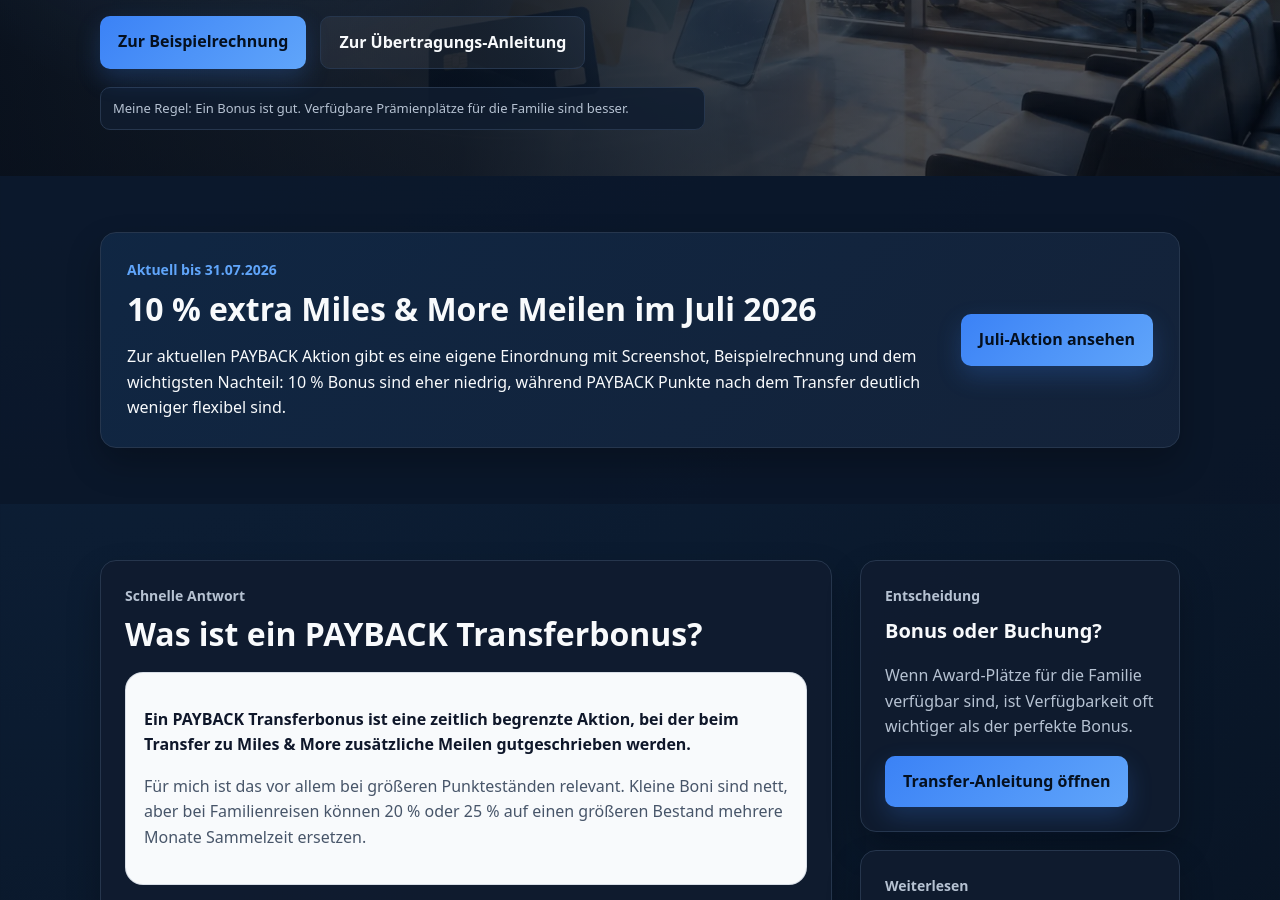
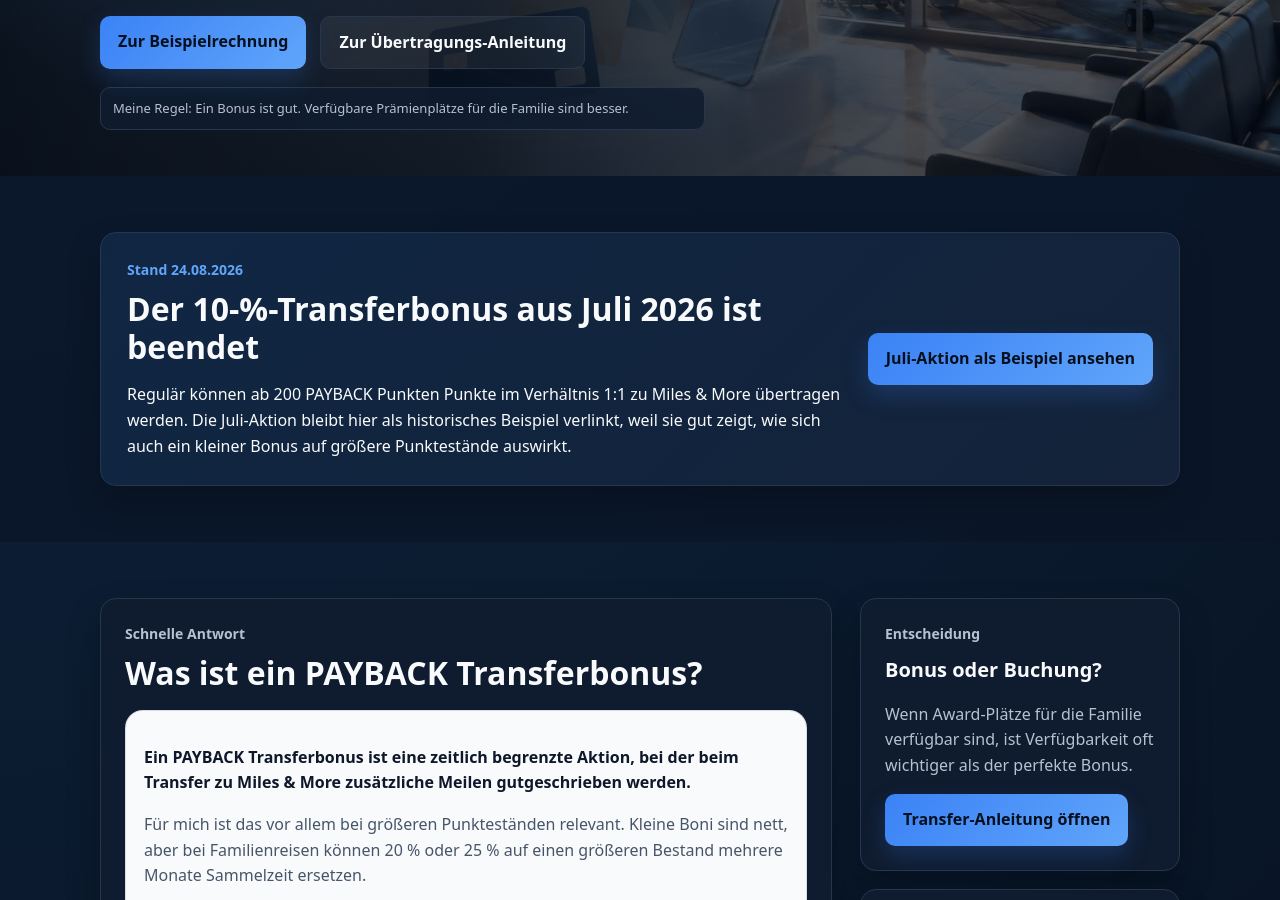
Before and after one commit to Praemienflug-Planer/miles-planer, a Jekyll site: the page built from meilen-sammeln/payback-transferbonus/index.html, in a window 1280 px wide and 900 px high, scrolled down 514 px. Built offline with Jekyll 4.4.1, drawn with Linux system fonts in a browser that asks for light colours; some of the changed text lies outside the part shown.

Commit message:
Markiere Juli-Transferbonus als beendet und aktualisiere Standardkurs

```diff
--- a/meilen-sammeln/payback-transferbonus/index.html
+++ b/meilen-sammeln/payback-transferbonus/index.html
@@ -6,7 +6,7 @@
 ---
 <style>.answer-box{background:#f8fafc;border:1px solid rgba(148,163,184,.32);border-radius:18px;padding:18px;margin:18px 0;color:#0f172a}.answer-box p{color:#475569}.answer-box strong{color:#0f172a}.bonus-table{width:100%;border-collapse:separate;border-spacing:0;margin:18px 0;background:#fff;border:1px solid rgba(148,163,184,.26);border-radius:16px;overflow:hidden;color:#0f172a}.bonus-table th,.bonus-table td{padding:13px 14px;border-bottom:1px solid rgba(148,163,184,.22);text-align:left}.bonus-table th{background:#f8fafc;font-weight:800;color:#0f172a}.bonus-table td{background:#fff;color:#475569}.bonus-table tr:last-child td{border-bottom:0}.faq-block details{border:1px solid rgba(148,163,184,.24);border-radius:14px;padding:14px 16px;background:#fff;margin:10px 0;color:#0f172a}.faq-block summary{font-weight:800;cursor:pointer;color:#0f172a}.faq-block p{margin:.7rem 0 0;color:#475569}.mini-cta{display:flex;gap:12px;flex-wrap:wrap;margin-top:18px}@media(max-width:720px){.bonus-table th,.bonus-table td{padding:10px;font-size:.95rem}}</style>
 <section class="hero hero-small hero-sammeln"><div class="container hero-grid seo-hero-grid"><div><p class="eyebrow">PAYBACK Transferbonus</p><h1>PAYBACK Transferbonus zu Miles &amp; More: Wann lohnt sich Warten?</h1><p class="hero-text">Ein Transferbonus kann aus demselben PAYBACK-Punktestand mehr Miles-&amp;-More-Meilen machen. Genau deshalb übertrage ich nicht automatisch, sondern erst nach einer kurzen Prüfung.</p><p class="hero-text">Diese Seite ist die Entscheidungsseite: Warten, sofort übertragen oder Punkte flexibel bei PAYBACK lassen?</p><div class="hero-actions"><a class="btn btn-primary" href="#rechnung">Zur Beispielrechnung</a><a class="btn btn-secondary" href="/meilen-sammeln/payback-punkte-miles-and-more/">Zur Übertragungs-Anleitung</a></div><div class="trust-note">Meine Regel: Ein Bonus ist gut. Verfügbare Prämienplätze für die Familie sind besser.</div></div><div class="hero-card"><h2>Kurz gesagt</h2><ul><li>Bonus erhöht die Meilengutschrift</li><li>warten lohnt sich ohne Buchungsdruck</li><li>sofort übertragen kann bei verfügbaren Plätzen sinnvoll sein</li><li>Bedingungen immer direkt prüfen</li><li>nach dem Transfer sind die Punkte weniger flexibel</li></ul></div></div></section>
-<section class="section alt" id="aktuell-juli-2026"><div class="container"><div class="cta-box"><div><p class="eyebrow">Aktuell bis 31.07.2026</p><h2>10 % extra Miles &amp; More Meilen im Juli 2026</h2><p>Zur aktuellen PAYBACK Aktion gibt es eine eigene Einordnung mit Screenshot, Beispielrechnung und dem wichtigsten Nachteil: 10 % Bonus sind eher niedrig, während PAYBACK Punkte nach dem Transfer deutlich weniger flexibel sind.</p></div><a class="btn btn-primary" href="/meilen-sammeln/payback-transferbonus-juli-2026/">Juli-Aktion ansehen</a></div></div></section>
+<section class="section alt" id="aktueller-stand"><div class="container"><div class="cta-box"><div><p class="eyebrow">Stand 24.08.2026</p><h2>Der 10-%-Transferbonus aus Juli 2026 ist beendet</h2><p>Regulär können ab 200 PAYBACK Punkten Punkte im Verhältnis 1:1 zu Miles &amp; More übertragen werden. Die Juli-Aktion bleibt hier als historisches Beispiel verlinkt, weil sie gut zeigt, wie sich auch ein kleiner Bonus auf größere Punktestände auswirkt.</p></div><a class="btn btn-primary" href="/meilen-sammeln/payback-transferbonus-juli-2026/">Juli-Aktion als Beispiel ansehen</a></div></div></section>
 <section class="section"><div class="container seo-layout"><article class="seo-content">
 <div class="article-card seo-card"><p class="eyebrow">Schnelle Antwort</p><h2>Was ist ein PAYBACK Transferbonus?</h2><div class="answer-box"><p><strong>Ein PAYBACK Transferbonus ist eine zeitlich begrenzte Aktion, bei der beim Transfer zu Miles &amp; More zusätzliche Meilen gutgeschrieben werden.</strong></p><p>Für mich ist das vor allem bei größeren Punkteständen relevant. Kleine Boni sind nett, aber bei Familienreisen können 20 % oder 25 % auf einen größeren Bestand mehrere Monate Sammelzeit ersetzen.</p></div></div>
 <div class="article-card seo-card" id="rechnung"><p class="eyebrow">Beispielrechnung</p><h2>So wirkt ein Transferbonus auf Familien-Punktestände</h2><p>Die Rechnung ist simpel, aber wichtig: Nicht der einzelne Punkt wird spannend, sondern der Bonus auf einen größeren Bestand.</p><table class="bonus-table"><thead><tr><th>PAYBACK Punkte</th><th>Ohne Bonus</th><th>Mit 20 % Bonus</th><th>Zusätzliche Meilen</th></tr></thead><tbody><tr><td>10.000</td><td>10.000</td><td>12.000</td><td>2.000</td></tr><tr><td>50.000</td><td>50.000</td><td>60.000</td><td>10.000</td></tr><tr><td>100.000</td><td>100.000</td><td>120.000</td><td>20.000</td></tr><tr><td>200.000</td><td>200.000</td><td>240.000</td><td>40.000</td></tr></tbody></table><figure class="article-image"><a href="/images/mm_umwandlung_payback.png" target="_blank" rel="noopener noreferrer"><img src="/images/mm_umwandlung_payback.png" alt="Miles and More Gutschrift inklusive PAYBACK Transferbonus" loading="lazy"></a><figcaption>Eigener Praxis-Screenshot: Übertragene PAYBACK Punkte plus zusätzliche Bonusmeilen.</figcaption></figure></div>
@@ -16,4 +16,4 @@
 <div class="article-card seo-card"><p class="eyebrow">Verknüpfung</p><h2>Was passt als nächster Schritt?</h2><p>Wenn du die Punkte direkt übertragen möchtest, nutze die Anleitung mit den Screenshots. Wenn du erst verstehen willst, wie PAYBACK insgesamt in die Meilenstrategie passt, starte im Hub. Für Europa gibt es zusätzlich das Mallorca-Beispiel.</p><div class="mini-cta"><a class="btn btn-primary" href="/meilen-sammeln/payback-punkte-miles-and-more/">Zur Übertragungs-Anleitung</a><a class="btn btn-secondary" href="/meilen-sammeln/payback/">PAYBACK Hub</a><a class="btn btn-secondary" href="/meilen-sammeln/payback-mallorca/">Mallorca-Beispiel</a></div></div>
 <div class="article-card seo-card faq-block"><p class="eyebrow">FAQ</p><h2>Häufige Fragen zum PAYBACK Transferbonus</h2><details open><summary>Lohnt sich ein Transferbonus immer?</summary><p>Nein. Er lohnt sich nur, wenn du die Miles-&amp;-More-Meilen später sinnvoll einsetzen kannst.</p></details><details><summary>Sollte ich immer auf Bonus warten?</summary><p>Ohne Buchungsdruck meistens ja. Bei verfügbaren Prämienplätzen und fehlenden Meilen kann sofortiges Übertragen besser sein.</p></details><details><summary>Sollte ich alle PAYBACK Punkte übertragen?</summary><p>Nur wenn das Ziel wirklich klar ist. Sonst würde ich eher nicht den kompletten Bestand binden.</p></details><details><summary>Kann ich übertragene Meilen zurücktauschen?</summary><p>Damit würde ich nicht planen. Ich behandle den Transfer praktisch als endgültig.</p></details></div>
 <script type="application/ld+json">{"@context":"https://schema.org","@type":"FAQPage","mainEntity":[{"@type":"Question","name":"Lohnt sich ein PAYBACK Transferbonus immer?","acceptedAnswer":{"@type":"Answer","text":"Nein. Ein Transferbonus lohnt sich nur, wenn die Miles & More Meilen später sinnvoll eingesetzt werden können."}},{"@type":"Question","name":"Sollte ich immer auf einen Transferbonus warten?","acceptedAnswer":{"@type":"Answer","text":"Ohne Buchungsdruck ist Warten oft sinnvoll. Bei verfügbaren Prämienplätzen und fehlenden Meilen kann ein sofortiger Transfer besser sein."}},{"@type":"Question","name":"Sollte ich alle PAYBACK Punkte übertragen?","acceptedAnswer":{"@type":"Answer","text":"Nur wenn das Reiseziel wirklich klar ist. Sonst kann es sinnvoll sein, einen Teil der Punkte flexibel bei PAYBACK zu lassen."}},{"@type":"Question","name":"Kann ich übertragene Meilen zurück zu PAYBACK tauschen?","acceptedAnswer":{"@type":"Answer","text":"Damit sollte man nicht planen. Der Transfer sollte praktisch als endgültig behandelt werden."}}]}</script>
-</article><aside class="seo-sidebar"><div class="article-card seo-card sticky-card"><p class="eyebrow">Entscheidung</p><h3>Bonus oder Buchung?</h3><p>Wenn Award-Plätze für die Familie verfügbar sind, ist Verfügbarkeit oft wichtiger als der perfekte Bonus.</p><a class="btn btn-primary" href="/meilen-sammeln/payback-punkte-miles-and-more/">Transfer-Anleitung öffnen</a></div><div class="article-card seo-card"><p class="eyebrow">Weiterlesen</p><div class="sidebar-links"><a href="/meilen-sammeln/payback-transferbonus-juli-2026/">Aktuell: 10 % Transferbonus Juli 2026</a><a href="/meilen-sammeln/payback/">PAYBACK Hub</a><a href="/meilen-sammeln/payback-punkte-miles-and-more/">PAYBACK zu Miles &amp; More übertragen</a><a href="/meilen-sammeln/payback-mallorca/">Mit PAYBACK nach Mallorca</a><a href="/praemienflug-steuern-gebuehren/">Steuern &amp; Gebühren verstehen</a><a href="/vier-praemienflug-plaetze-finden/">4 Prämienflug-Plätze finden</a></div></div></aside></div></section>
+</article><aside class="seo-sidebar"><div class="article-card seo-card sticky-card"><p class="eyebrow">Entscheidung</p><h3>Bonus oder Buchung?</h3><p>Wenn Award-Plätze für die Familie verfügbar sind, ist Verfügbarkeit oft wichtiger als der perfekte Bonus.</p><a class="btn btn-primary" href="/meilen-sammeln/payback-punkte-miles-and-more/">Transfer-Anleitung öffnen</a></div><div class="article-card seo-card"><p class="eyebrow">Weiterlesen</p><div class="sidebar-links"><a href="/meilen-sammeln/payback-transferbonus-juli-2026/">Historisch: 10 % Transferbonus Juli 2026</a><a href="/meilen-sammeln/payback/">PAYBACK Hub</a><a href="/meilen-sammeln/payback-punkte-miles-and-more/">PAYBACK zu Miles &amp; More übertragen</a><a href="/meilen-sammeln/payback-mallorca/">Mit PAYBACK nach Mallorca</a><a href="/praemienflug-steuern-gebuehren/">Steuern &amp; Gebühren verstehen</a><a href="/vier-praemienflug-plaetze-finden/">4 Prämienflug-Plätze finden</a></div></div></aside></div></section>
```
